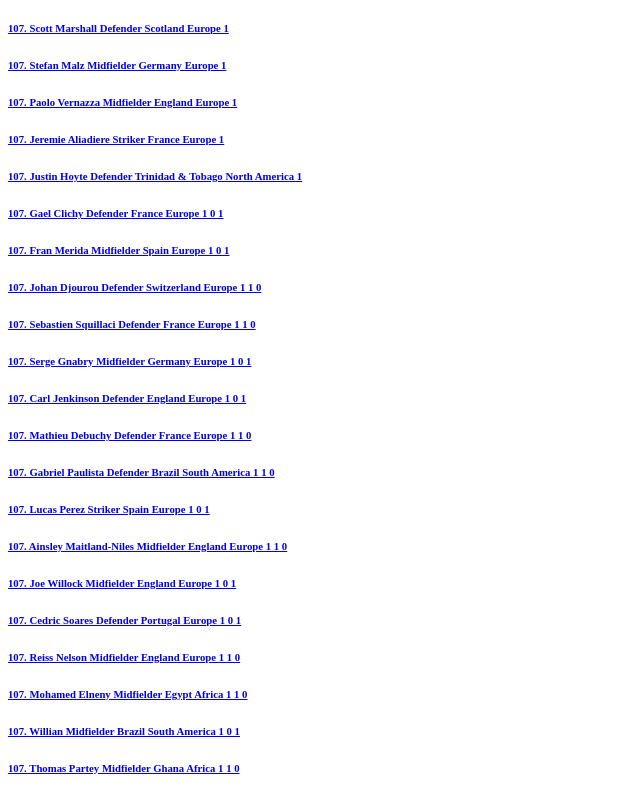
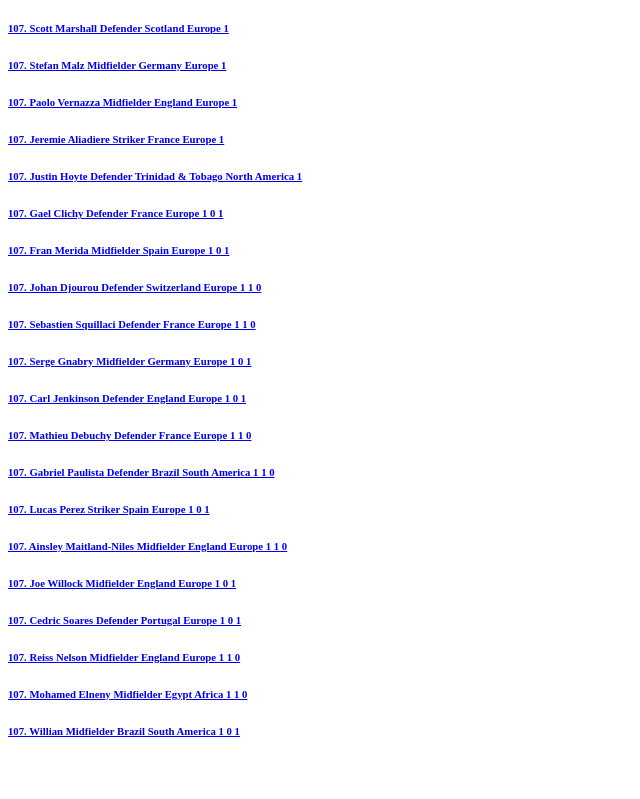
Before and after one commit to Paul72187/Arsenal-FC, a plain HTML site: page goal_times.html in a window 1280 px wide. Shown: the part 4618-5417 px from the top of the page, without its empty margins (0-640 px from the left). After the commit the page ends 5380 px from the top, so only its background shows below. Drawn offline with Linux system fonts and the light colour scheme.

Commit message:
Update goal_times.html

```diff
--- a/goal_times.html
+++ b/goal_times.html
@@ -163,8 +163,5 @@
         <h6>107. Reiss Nelson                   Midfielder      England                 Europe              1               1                       0</h6>
         <h6>107. Mohamed Elneny                 Midfielder      Egypt                   Africa              1               1                       0</h6>
         <h6>107. Willian                        Midfielder      Brazil                  South America       1               0                       1</h6>
-        <h6>107. Thomas Partey                  Midfielder      Ghana                   Africa              1               1                       0</h6>
-
-
     </body>
 </html>
```
